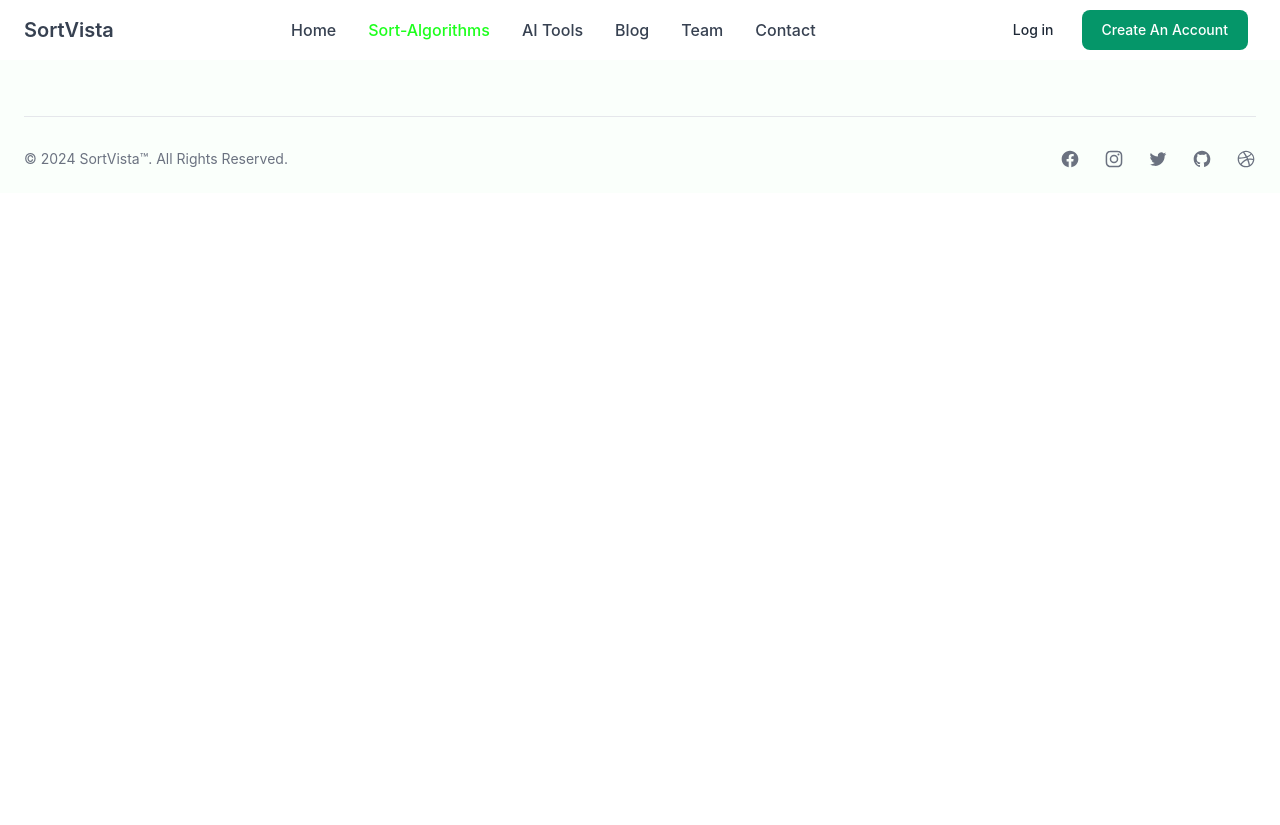
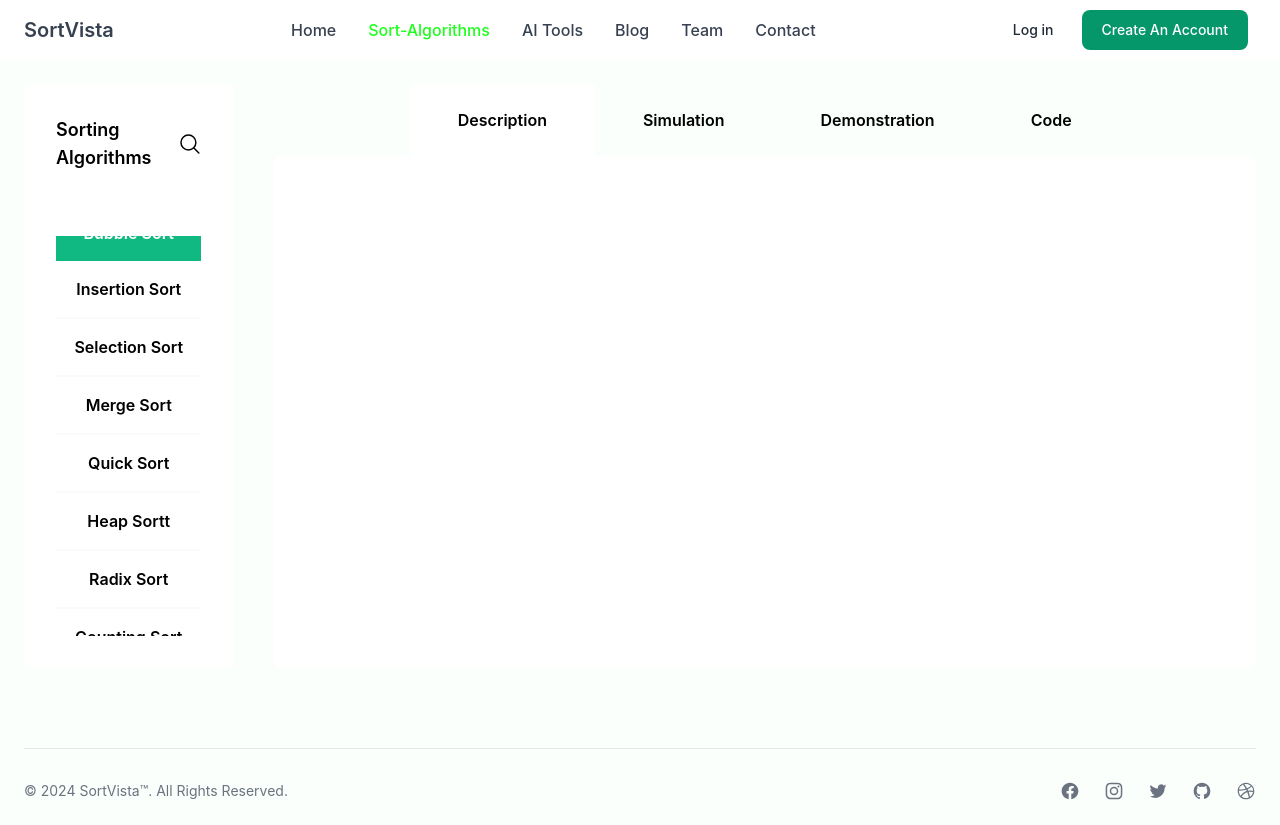
Before and after one commit to youssefCOD/Tri_Website, a website: page public/sort-algorithms.html in a window 1280 px wide. Before the commit the page ends 800 px from the top, so only its background shows below. Drawn offline with Linux system fonts and the light colour scheme; a web font is replaced by a local one.

Commit message:
commiting the algorithms page

```diff
--- a/public/sort-algorithms.html
+++ b/public/sort-algorithms.html
@@ -127,11 +127,81 @@
   This component comes with some `rtl` classes. Please remove them if they are not needed in your project.
 -->
 
-    <div class="h-full">
-      <div class="bg-blue-400 w-16"></div>
-      <div class="bg-green-400 w-16"></div>
-      <div class="bg-red-400 w-16"></div>
-    </div>
+    <section
+      class="p-2 w-full min-h-[75vh] flex flex-row gap-10 max-container bg-primary-100/[.06] p-6"
+    >
+      <div class="bg-white w-1/5 p-8 rounded font-semibold">
+        <div class="flex justify-between mb-16">
+          <h1 class="font-semibold text-lg">Sorting Algorithms</h1>
+          <svg
+            data-slot="icon"
+            fill="none"
+            stroke-width="1.5"
+            stroke="currentColor"
+            viewBox="0 0 24 24"
+            xmlns="http://www.w3.org/2000/svg"
+            aria-hidden="true"
+            class="w-8"
+          >
+            <path
+              stroke-linecap="round"
+              stroke-linejoin="round"
+              d="m21 21-5.197-5.197m0 0A7.5 7.5 0 1 0 5.196 5.196a7.5 7.5 0 0 0 10.607 10.607Z"
+            ></path>
+          </svg>
+        </div>
+        <div
+          class="flex flex-col justify-center h-[50vh] overflow-scroll overflow-x-hidden"
+        >
+          <ul class="text-center w-full">
+            <li class="py-4 text-white bg-emerald-500 hover:bg-emerald-600">
+              <a href="#" class="">Bubble Sort</a>
+            </li>
+            <li class="py-4 border-b-2 border-gray-50 hover:bg-gray-200">
+              <a href="#" class="">Insertion Sort</a>
+            </li>
+            <li class="py-4 border-b-2 border-gray-50 hover:bg-gray-200">
+              <a href="#" class="">Selection Sort</a>
+            </li>
+            <li class="py-4 border-b-2 border-gray-50 hover:bg-gray-200">
+              <a href="#" class="">Merge Sort</a>
+            </li>
+            <li class="py-4 border-b-2 border-gray-50 hover:bg-gray-200">
+              <a href="#" class="">Quick Sort</a>
+            </li>
+            <li class="py-4 border-b-2 border-gray-50 hover:bg-gray-200">
+              <a href="#" class="">Heap Sortt</a>
+            </li>
+            <li class="py-4 border-b-2 border-gray-50 hover:bg-gray-200">
+              <a href="#" class="">Radix Sort</a>
+            </li>
+            <li class="py-4 border-b-2 border-gray-50 hover:bg-gray-200">
+              <a href="#" class="">Counting Sort</a>
+            </li>
+          </ul>
+        </div>
+      </div>
+
+      <div class="flex flex-col w-full">
+        <div>
+          <ul class="flex flex-row justify-center items-center">
+            <li class="px-12 py-6 bg-white font-semibold">
+              <a href="">Description</a>
+            </li>
+            <li class="px-12 py-6 font-semibold hover:bg-gray-100">
+              <a href="">Simulation</a>
+            </li>
+            <li class="px-12 py-6 font-semibold hover:bg-gray-100">
+              <a href="">Demonstration</a>
+            </li>
+            <li class="px-12 py-6 font-semibold hover:bg-gray-100">
+              <a href="">Code</a>
+            </li>
+          </ul>
+        </div>
+        <div class="panel bg-white h-full rounded-lg"></div>
+      </div>
+    </section>
 
     <footer class="bg-primary-100/[.06] sm:p-6 dark:bg-gray-800">
       <div class="mx-auto max-w-screen-xl">
--- a/src/input.css
+++ b/src/input.css
@@ -5,3 +5,25 @@
 @import "tailwindcss/components";
 
 @import "tailwindcss/utilities";
+
+/* width */
+::-webkit-scrollbar {
+  width: 10px;
+}
+
+/* Track */
+::-webkit-scrollbar-track {
+  background: #d7d7d7;
+  border-radius: 5px;
+}
+
+/* Handle */
+::-webkit-scrollbar-thumb {
+  background: #000;
+  border-radius: 5px;
+}
+
+/* Handle on hover */
+::-webkit-scrollbar-thumb:hover {
+  background: #717171;
+}
```
Also changed, not shown: public/output.css.
